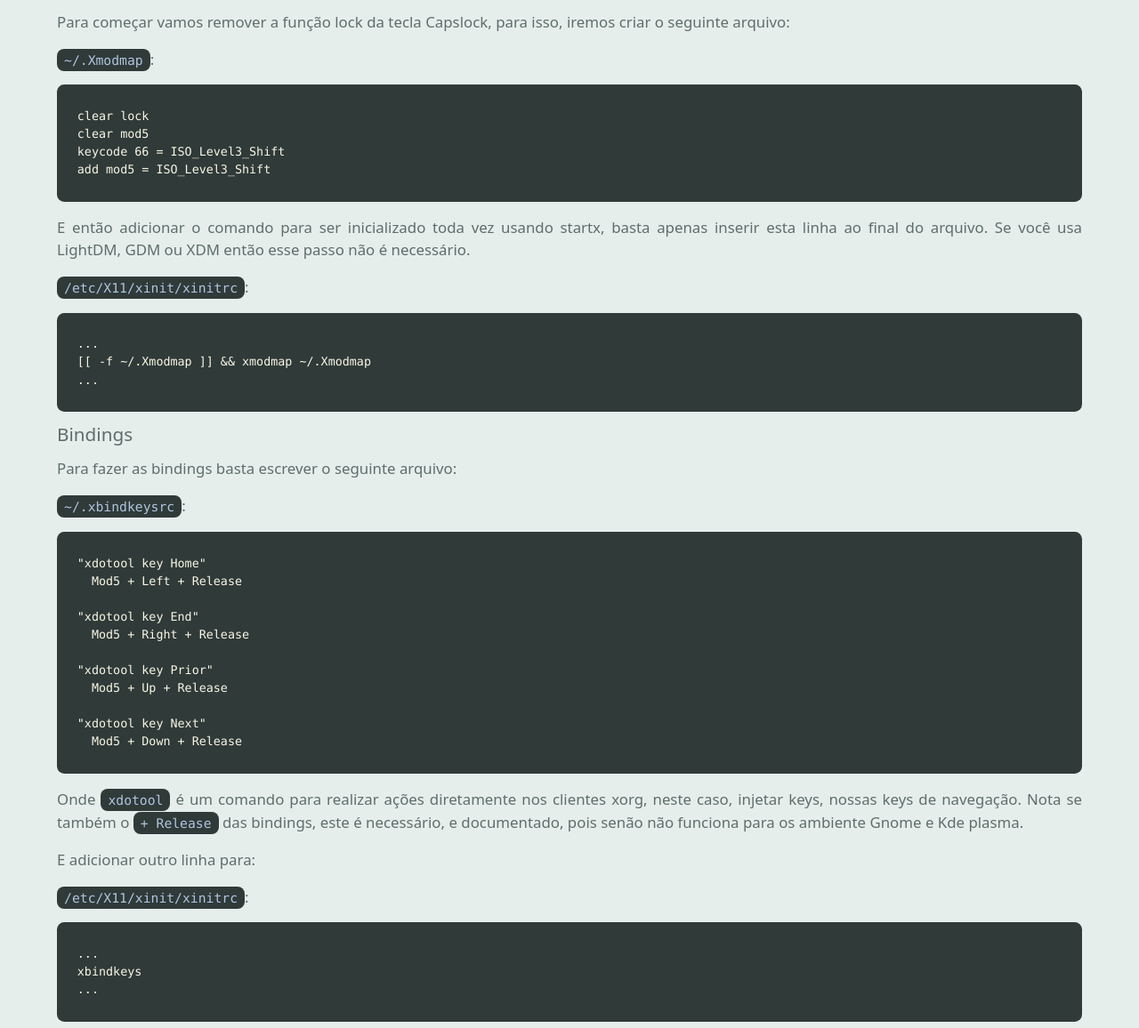
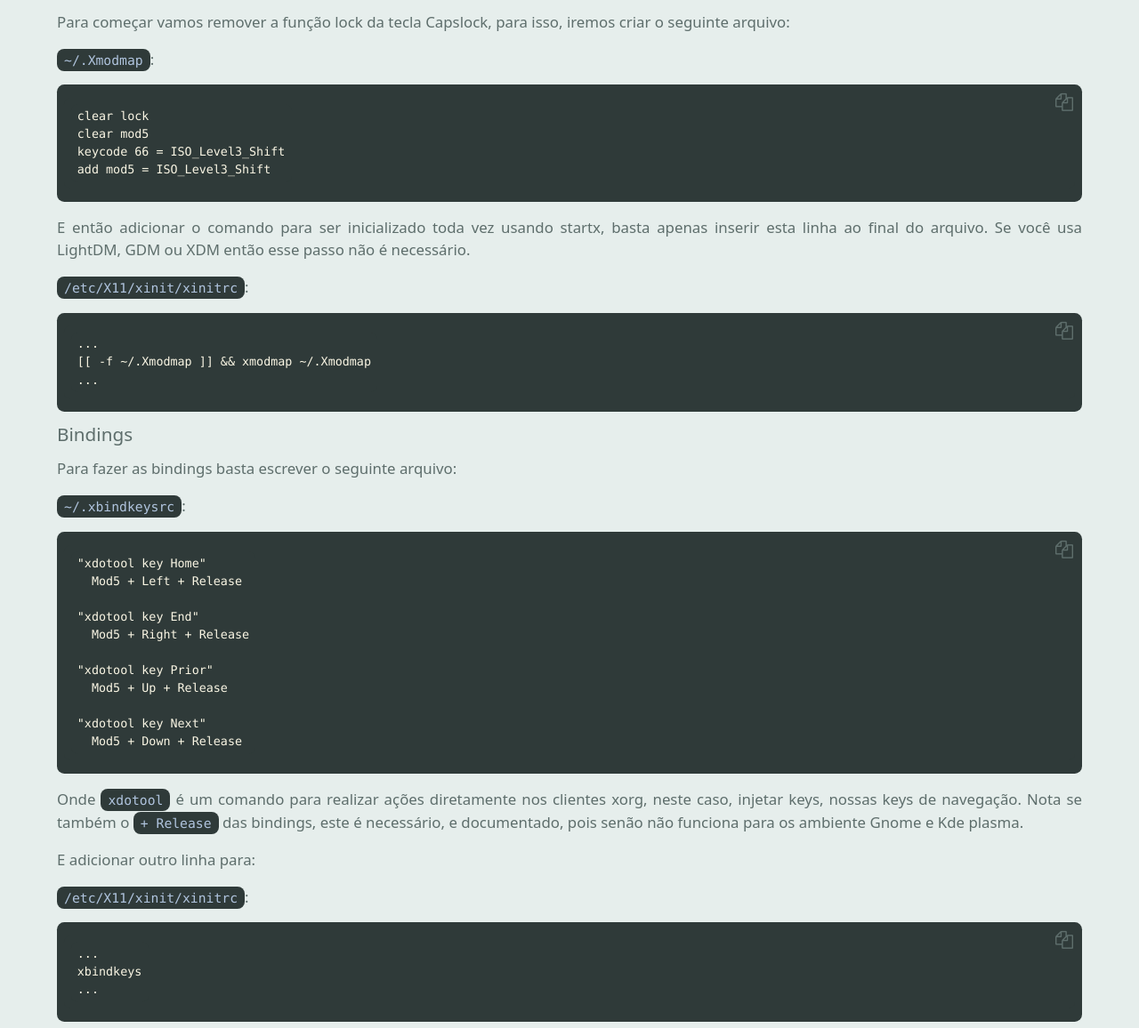
Before and after one commit to Joao-Peterson/joao-peterson.github.io, a Jekyll site: the page built from _posts/2023-04-13-capslock.md, in a window 1280 px wide. Shown: the part 1124-2280 px from the top of the page at 89% size. Built offline with Jekyll 4.4.1, drawn with Linux system fonts in a browser that asks for light colours; nearby versions of some CDN libraries; some web fonts are replaced.

Commit message:
copy button for code blocks

```diff
--- a/_layouts/default.html
+++ b/_layouts/default.html
@@ -18,6 +18,7 @@
     <script src= "{{"js/bibtex.js" | relative_url}}" defer></script>
     <script src= "{{"js/goatcounter.js" | relative_url}}" defer></script>
     <script src= "{{"js/readingTime.js" | relative_url}}" defer></script>
+    <script src= "{{"js/codeCopy.js" | relative_url}}" defer></script>
 
     <link href="{{"css/index.css" | relative_url}}" rel="stylesheet">
     <link href="{{"css/blog.css" | relative_url}}" rel="stylesheet">
--- a/css/post.css
+++ b/css/post.css
@@ -89,6 +89,30 @@
 	padding-right: 10%;
 }
 
+/* relative, so we can inject the copy button later */
+.post div.highlighter-rouge{
+	position: relative;
+}
+
+/* top left copy button */
+.post div.codeCopy{
+	position: absolute;
+	right: 0;
+	top: 0;
+}
+
+/* copy button icon */
+.codeCopy span.fa{
+	font-size: 20px;
+	padding: 10px;
+	color: var(--post-text);
+}
+
+.codeCopy:hover span.fa{
+	cursor: pointer;
+	color: var(--post-highlight-text);
+}
+
 .post ul{
 	padding-left: 30px;
 	margin-top: 0.25em;
--- /dev/null
+++ b/js/codeCopy.js
@@ -0,0 +1,27 @@
+for(var codeBlock of document.getElementsByClassName("highlighter-rouge")){
+	// filter inline code blocks
+	if(codeBlock.tagName == "CODE") continue;
+
+	var buttonDiv = document.createElement("div");
+	buttonDiv.classList.add("codeCopy");
+
+	var buttonLink = document.createElement("a");
+
+	// filter $ from console commands
+	var snippet = codeBlock.textContent;
+	snippet = snippet.replace(/^[\$\#\@\&]\s{0,2}/, "");
+
+	// const so we allocate unique memory for each codeBlock
+	const snippetUnique = snippet;
+
+	buttonLink.onclick = (ev) => {
+		navigator.clipboard.writeText(snippetUnique);
+	};
+
+	var buttonIcon = document.createElement("span");
+	buttonIcon.classList.add("fa", "fa-regular", "fa-copy");
+
+	buttonLink.appendChild(buttonIcon);
+	buttonDiv.appendChild(buttonLink);
+	codeBlock.appendChild(buttonDiv);
+}
```
